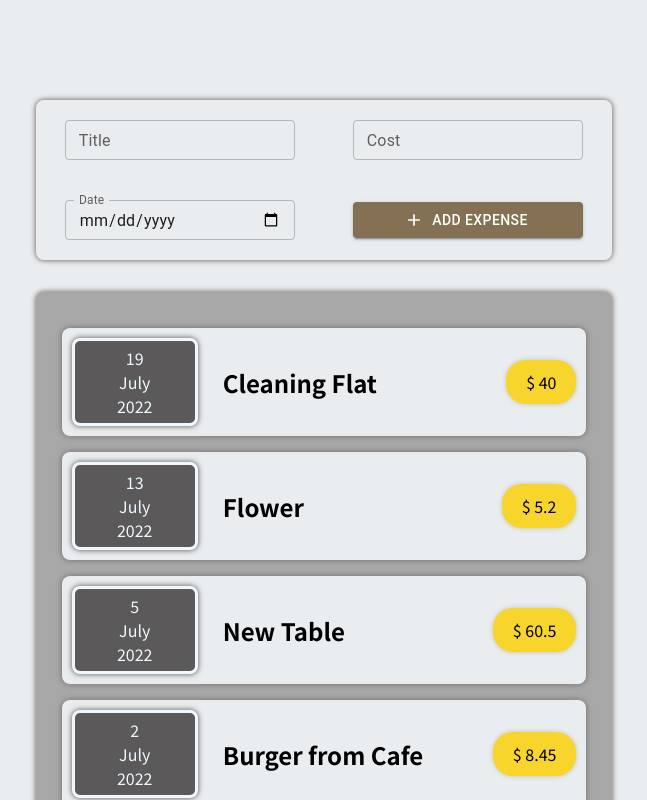
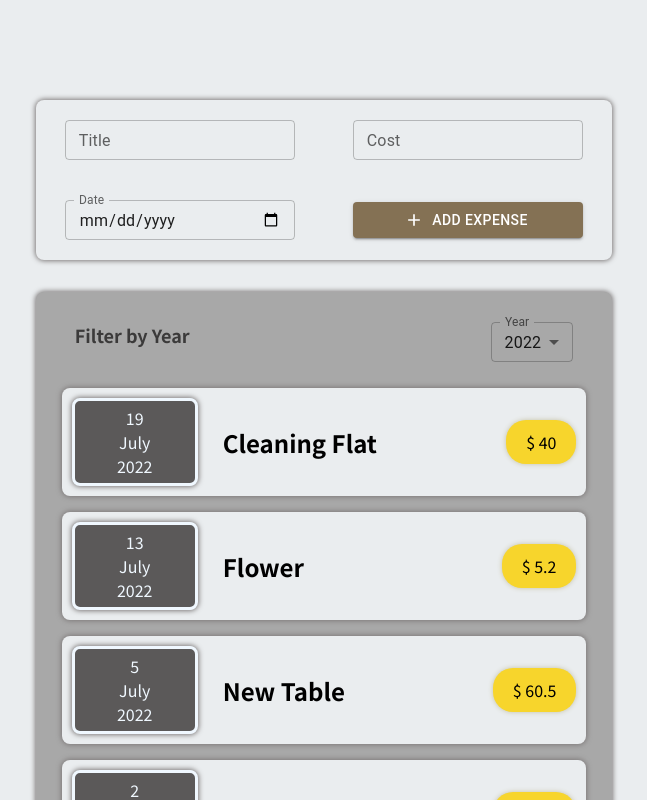
Before and after one commit to yusufcelilalak/expenses, a React (Create React App) app: page / in a window 1280 px wide. Shown: the top 800 px of the page, without its empty margins (316-963 px from the left). Built offline with nearby package versions, Linux system fonts and the light colour scheme.

Commit message:
field added for filtering expenses by year

```diff
--- a/src/components/Expenses/Expenses.js
+++ b/src/components/Expenses/Expenses.js
@@ -1,10 +1,24 @@
 import ExpenseItem from "./ExpenseItem";
 import Card from "../UI/Card";
+import FilterExpense from "./FilterExpense";
 import "./Expenses.css";
+import { useState } from "react";
 
 function Expenses(props) {
+  const [selectedYear, setYear] = useState(2022);
+
+  const filterChangeHandler = (selectedYear) => {
+    console.log("Expenses Filter Change Handler!");
+    console.log(selectedYear);
+    setYear(selectedYear);
+  };
+
   return (
     <Card className="expenses">
+      <FilterExpense
+        selected={selectedYear}
+        onFilterChange={filterChangeHandler}
+      />
       <ExpenseItem
         title={props.expenses[0].title}
         cost={props.expenses[0].cost}
--- /dev/null
+++ b/src/components/Expenses/FilterExpense.css
@@ -0,0 +1,16 @@
+.filter-expense {
+  display: flex;
+  flex-direction: row;
+  justify-content: space-between;
+  width: 90%;
+  padding: 10px;
+  margin: auto;
+  color: rgb(59, 58, 58);
+  font-size: large;
+  font-weight: bold;
+}
+
+.filter-expense__year-select {
+  display: block;
+  float: right;
+}
--- /dev/null
+++ b/src/components/Expenses/FilterExpense.js
@@ -0,0 +1,36 @@
+import "./FilterExpense.css";
+import { Select, MenuItem, InputLabel, FormControl } from "@mui/material";
+
+function FilterExpense(props) {
+  const filterChangeHandler = (event) => {
+    props.onFilterChange(event.target.value);
+  };
+  return (
+    <div className="filter-expense">
+      <div>Filter by Year</div>
+      <div className="filter-expense__year-select">
+        <FormControl size="small">
+          <InputLabel id="year-label">Year</InputLabel>
+          <Select
+            labelId="year-label"
+            id="demo-simple-select"
+            value={props.selected}
+            label="Year"
+            onChange={filterChangeHandler}
+          >
+            <MenuItem value={2018}>2018</MenuItem>
+            <MenuItem value={2019}>2019</MenuItem>
+            <MenuItem value={2020}>2020</MenuItem>
+            <MenuItem value={2021}>2021</MenuItem>
+            <MenuItem value={2022}>2022</MenuItem>
+            <MenuItem value={2023}>2023</MenuItem>
+            <MenuItem value={2024}>2024</MenuItem>
+            <MenuItem value={2025}>2025</MenuItem>
+          </Select>
+        </FormControl>
+      </div>
+    </div>
+  );
+}
+
+export default FilterExpense;
```
